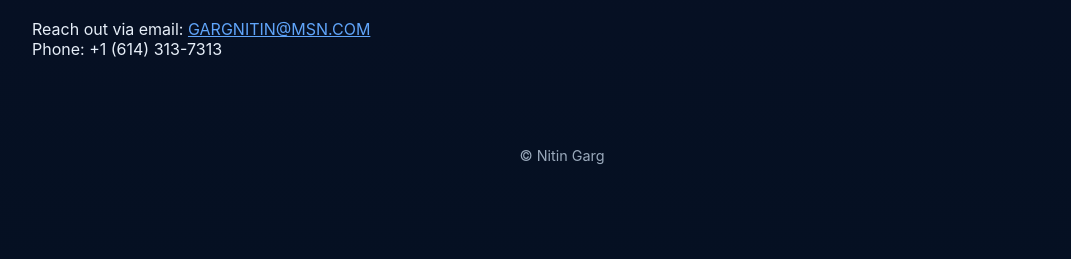
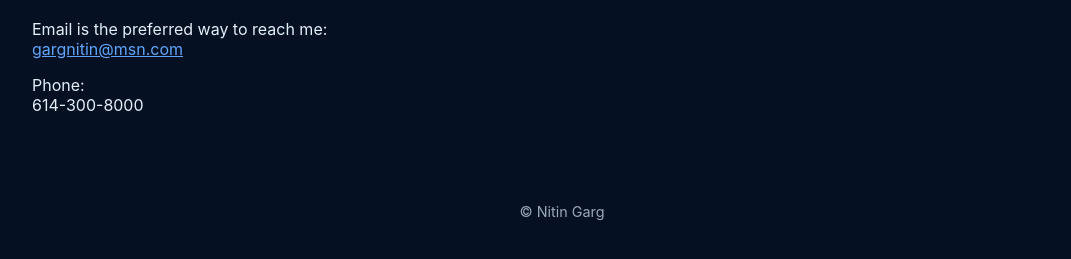
Before and after one commit to Nitins-Repo/personal-website, a website built with Vite: page contact.html in a window 1280 px wide. Shown: the part 241-500 px from the top of the page, without its empty margins (78-1149 px from the left). Built offline with nearby package versions, Linux system fonts and the light colour scheme.

Commit message:
Update contact.html content; add .markdownlintignore to ignore CNAME

```diff
--- a/contact.html
+++ b/contact.html
@@ -55,22 +55,18 @@
       </div>
     </header>
     <main id="content" class="container">
-      <a href="index.html" class="btn ghost">
-        Home
-      </a>
-      <h1>
-        Contact
-      </h1>
+      <a href="index.html" class="btn ghost">Home</a>
+
+      <h1>Contact</h1>
+
       <p>
-        Reach out via email:
-        <a href='mailto:GARGNITIN@MSN.COM'>
-          GARGNITIN@MSN.COM
-        </a>
-        <br />
-        Phone:
-        <a href="tel:+16143137313">
-          +1 (614) 313-7313
-        </a>
+        Email is the preferred way to reach me:<br />
+        <a href="mailto:gargnitin@msn.com">gargnitin@msn.com</a>
+      </p>
+
+      <p>
+        Phone:<br />
+        <a href="tel:+16143008000">614-300-8000</a>
       </p>
     </main>
     <footer class="site-footer">
```
